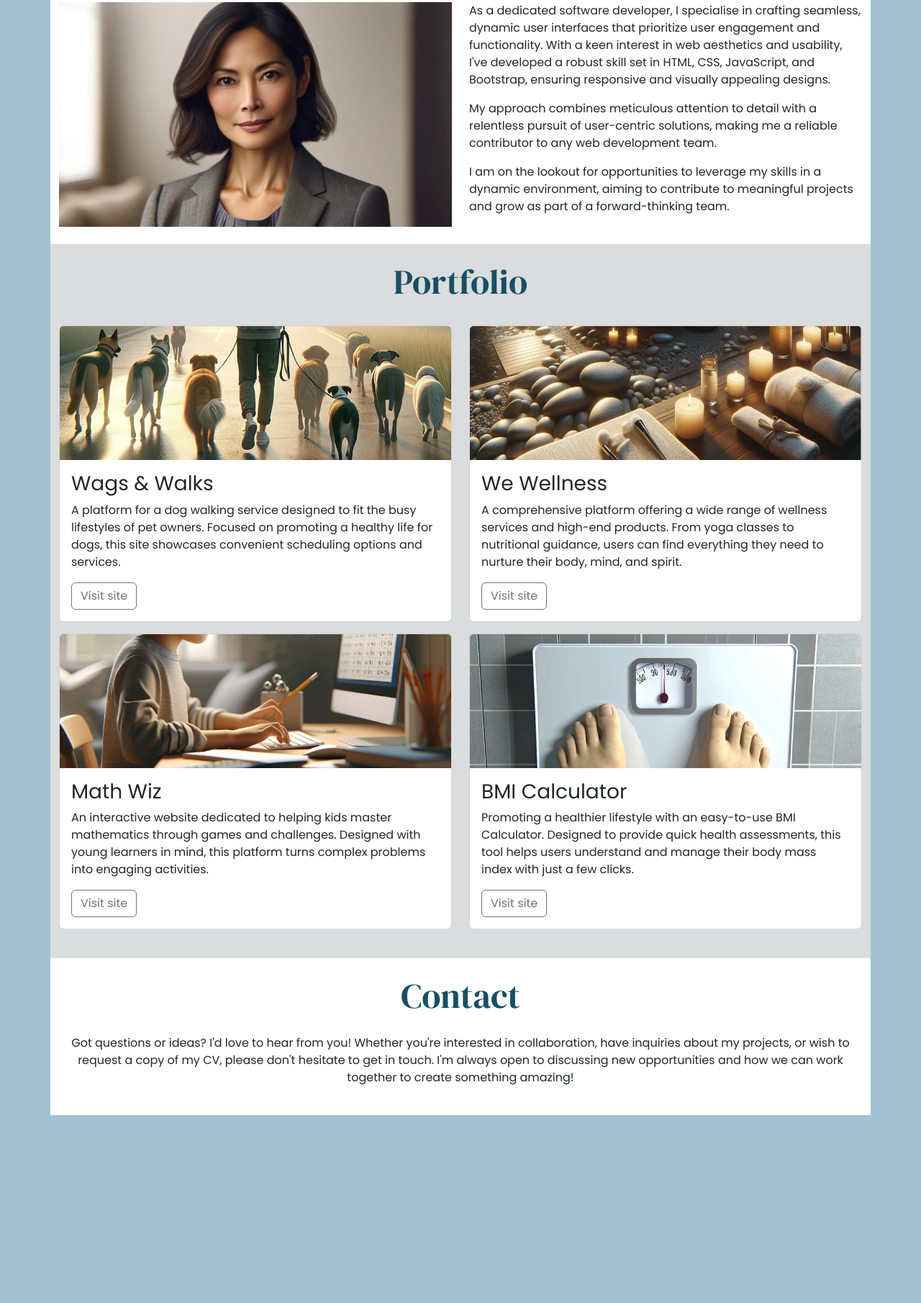
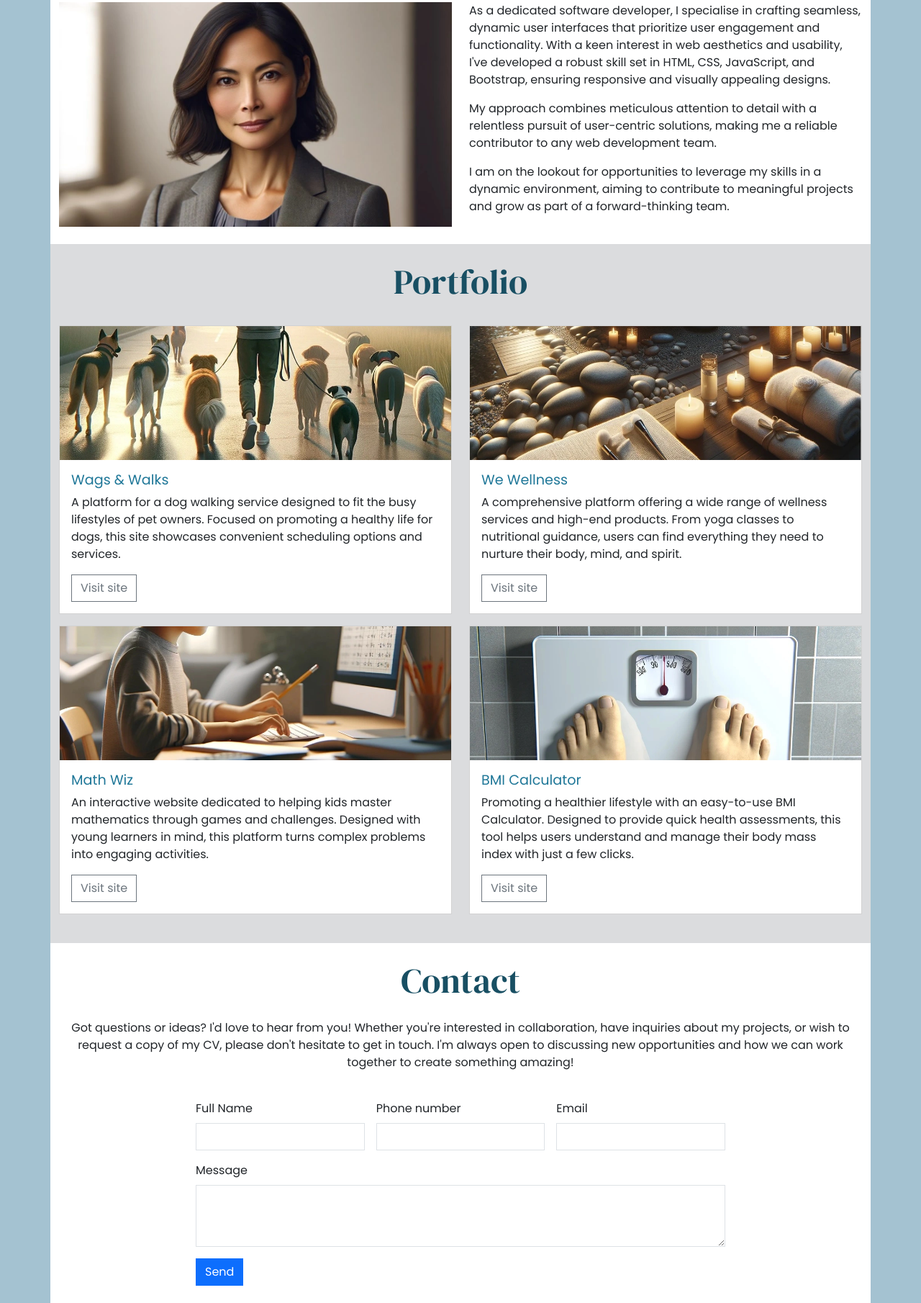
Before and after one commit to David5p/Mei-Wong-Software-Developer, a plain HTML site: page index.html in a window 1280 px wide. Shown: the part 710-2520 px from the top of the page at 72% size. Before the commit the page ends 2259 px from the top, so only its background shows below. Drawn offline with nearby package versions, Linux system fonts and the light colour scheme.

Commit message:
Remove rounded corners

```diff
--- a/assets/css/style.css
+++ b/assets/css/style.css
@@ -19,6 +19,11 @@ h1, h2 {
     color:  #184f63; /* dark-blue */
 }
 
+.sharp-corners, .sharp-corners *{
+    border-radius: 0;
+}
+
+
 /* About section */
 #about {
     background-color: white;
@@ -29,6 +34,19 @@ h1, h2 {
     background-color: #dbdcde; /* light grey*/
 }
 
+#portfolio .card-title {
+    color: #1f7798; /* mid-blue */
+    font-size: 1.2rem;
+}
+#portfolio .btn-outline-secondary:hover {
+    background-color: #1f7798; /* mid-blue */
+
+}
+
+#portfolio .card-text {
+    min-height: 120px;
+
+}
 /* Contact section */
 #contact {
     background-color: white;
@@ -44,3 +62,13 @@ h1, h2 {
     padding: 5% 7%;
 
 }
+
+/* Media queries */
+
+/* use Bootstrap breakpoint for XL screens */
+@media screen and (min-width: 1200px) {
+    /* fixes all portfolio cards being too tall on xl screens */
+    #portfolio .card-text {
+        min-height: auto;
+    }
+}
--- a/index.html
+++ b/index.html
@@ -8,6 +8,7 @@
     <!-- Bootstrap CSS Link -->
     <link href="https://cdn.jsdelivr.net/npm/bootstrap@5.3.3/dist/css/bootstrap.min.css" rel="stylesheet"
         integrity="sha384-QWTKZyjpPEjISv5WaRU9OFeRpok6YctnYmDr5pNlyT2bRjXh0JMhjY6hW+ALEwIH" crossorigin="anonymous">
+    <!-- Custom CSS stylesheet -->
     <link rel="stylesheet" href="assets/css/style.css">
 </head>
 
@@ -61,10 +62,10 @@
                 </p>
                 <!-- mb-5 gives extra margin spacing under lead text -->
                 <p class="lead mb-5">Let's create something amazing together!</p>
-                <!-- Bootstrap Modal Button-->
-                 <!-- Button trigger modal -->
-<button type="button" class="btn btn-primary" data-bs-toggle="modal" data-bs-target="#exampleModal">
-    Subscribe to my newsletter
+                <!-- Bootstrap modal button -->
+                <button type="button" class="btn btn-primary  sharp-corners" data-bs-toggle="modal"
+                    data-bs-target="#exampleModal">
+                    Subscribe to my newsletter!
                 </button>
             </div>
         </section>
@@ -116,7 +117,7 @@
                 </div>
                 <!-- cols for cards -->
                 <div class="col-12 col-md-6">
-                    <div class="card mb-3">
+                    <div class="card mb-3 sharp-corners">
                         <img src="assets/images/wags-and-walks.webp" class="card-img-top"
                             alt="A man walking several dogs early in the morning">
                         <div class="card-body">
@@ -132,7 +133,7 @@
                     </div>
                 </div>
                 <div class="col-12 col-md-6">
-                    <div class="card mb-3">
+                    <div class="card mb-3 sharp-corners">
                         <img src="assets/images/we-wellness.webp" class="card-img-top"
                             alt="A spa with candles towels and natural material">
                         <div class="card-body">
@@ -148,7 +149,7 @@
                     </div>
                 </div>
                 <div class="col-12 col-md-6">
-                    <div class="card mb-3">
+                    <div class="card mb-3 sharp-corners">
                         <img src="assets/images/math-wiz.webp" class="card-img-top"
                             alt="A child practicing math at a computer">
                         <div class="card-body">
@@ -165,7 +166,7 @@
                     </div>
                 </div>
                 <div class="col-12 col-md-6">
-                    <div class="card mb-3">
+                    <div class="card mb-3 sharp-corners">
                         <img src="assets/images/bmi-calculator.webp" class="card-img-top"
                             alt="Weighing scales seen from the first person view of the person standing on the scales">
                         <div class="card-body">
@@ -183,33 +184,60 @@
             </div>
         </section>
     </main>
-    <!-- Contact section-->
+
+    <!-- Contact section -->
     <footer id="contact" class="container">
         <div class="row justify-content-center">
-            <div class= ".col-12 text-center my-4">
+            <div class="col-12 text-center my-4">
                 <h2 class="display-5">Contact</h2>
-                <p class="mt-4">
-                    Got questions or ideas? I'd love to hear from you! Whether you're interested in collaboration, have inquiries about my projects, or wish to request a copy of my CV, please don't hesitate to get in touch. I'm always open to discussing new opportunities and how we can work together to create something amazing!
-                </p>
+                <p class="mt-4">Got questions or ideas? I'd love to hear from you! Whether you're
+                    interested in collaboration, have inquiries about my projects, or
+                    wish to request a copy of my CV, please don't hesitate to get in
+                    touch. I'm always open to discussing new opportunities and how we
+                    can work together to create something amazing!</p>
             </div>
-            <div class="col-12 col-md col-lg-8">
+            <div class="col-12 col-md-10 col-lg-8 mb-4">
                 <!-- Add your form here -->
-
+                <form class="row g-3 sharp-corners">
+                    <div class="col-lg-4">
+                        <label for="full-name" class="form-label">Full Name</label>
+                        <input type="text" class="form-control" id="full-name">
+                    </div>
+                    <div class="col-lg-4">
+                        <label for="phonenumber" class="form-label">Phone number</label>
+                        <input type="number" class="form-control" id="phonenumber">
+                    </div>
+                    <div class="col-lg-4">
+                        <label for="email" class="form-label">Email</label>
+                        <input type="email" class="form-control" id="email">
+                    </div>
+                    <div class="col-12">
+                        <label for="message" class="form-label">Message</label>
+                        <textarea class="form-control" id="message" rows="3"></textarea>
+                    </div>
+                    <div class="col-12">
+                        <button type="submit" class="btn btn-primary">Send</button>
+                    </div>
+                </form>
             </div>
         </div>
     </footer>
-     <!-- Bootstrap Modal-->
-      <!--Modal-->
+
+    <!-- Bootstrap modal -->
     <!-- Modal -->
     <div class="modal fade" id="exampleModal" tabindex="-1" aria-labelledby="exampleModalLabel" aria-hidden="true">
         <div class="modal-dialog modal-lg">
-      <div class="modal-content">
+            <div class="modal-content sharp-corners">
                 <div class="modal-header">
                     <h1 class="modal-title fs-5" id="exampleModalLabel">Subscribe</h1>
                     <button type="button" class="btn-close" data-bs-dismiss="modal" aria-label="Close"></button>
                 </div>
                 <div class="modal-body">
-            <p>Join my newsletter for the latest updates on my projects, coding tips, and industry insights delivered straight to your  inbox.</p>
+                    <p>
+                        Join my newsletter for the latest updates on my projects,
+                        coding tips, and industry insights delivered straight to your
+                        inbox.
+                    </p>
                     <form class="row g-3">
                         <div class="col-lg-6">
                             <label for="inputName" class="form-label">Name</label>
@@ -220,10 +248,11 @@
                             <input type="email" class="form-control" id="inputEmail">
                         </div>
                         <div class="col-12 mb-4">
-                <button type="submit" class="btn btn-primary">Sign up</button>
+                            <button type="submit" class="btn btn-primary">
+                                Sign up!
+                            </button>
                         </div>
                     </form>
-
                 </div>
             </div>
         </div>
```
Lines whose indentation alone changed are shown as unchanged.
